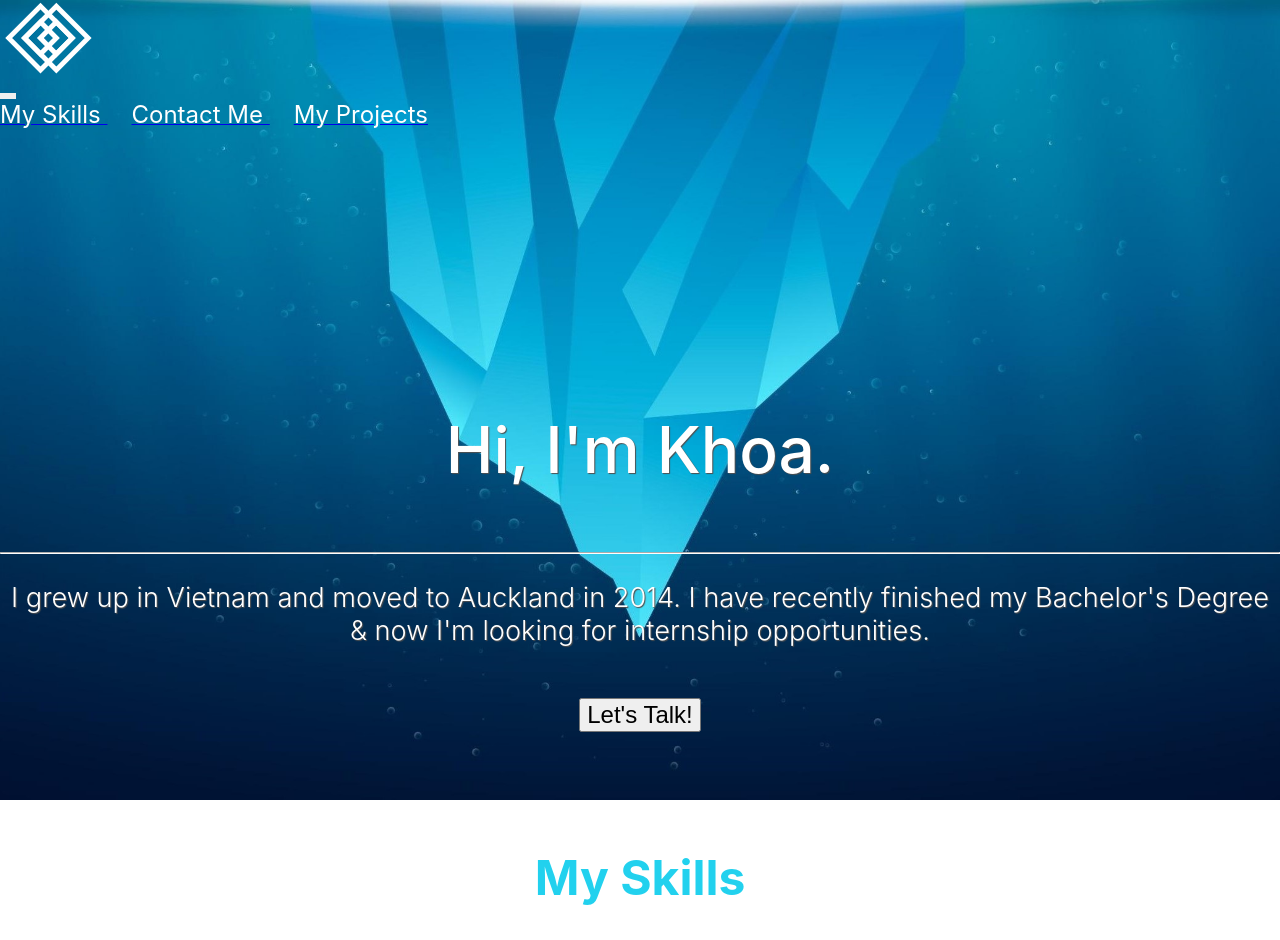
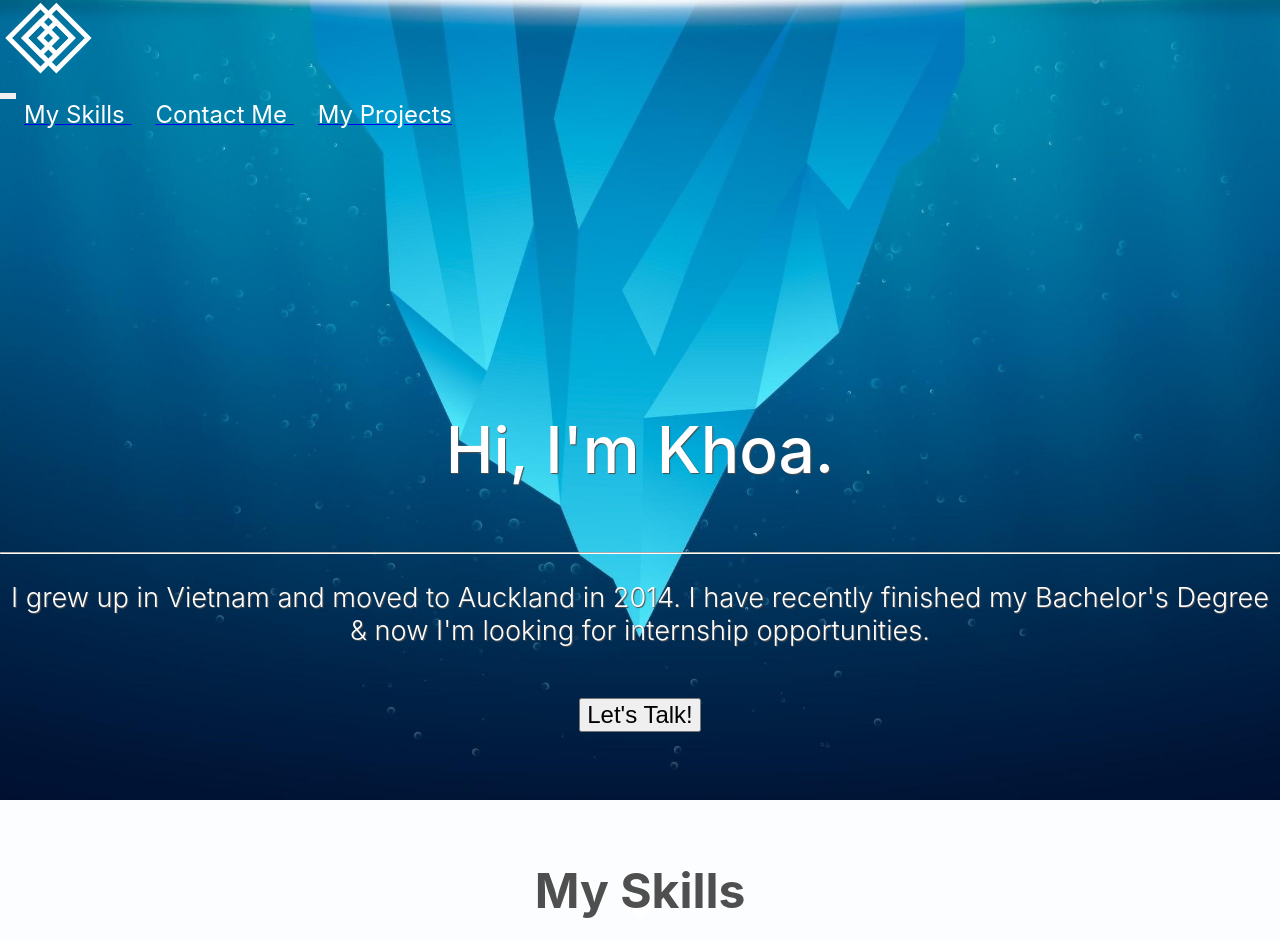
Before and after one commit to khoapham14/my_portfolio, a React (Create React App) app: page / in a window 1280 px wide. Shown: the top 940 px of the page. Built offline with nearby package versions, Linux system fonts and the light colour scheme; the HTML template or start-up script is replaced by a standard one.

Commit message:
Changed background color for skills & projects section. Re-aligned navbar to the right.

```diff
--- a/src/App.css
+++ b/src/App.css
@@ -40,7 +40,7 @@ body{
   background-position: 100% 100%, 0 100%;
   background-repeat: no-repeat;
   transition: background-size 0.5s linear;
-  margin-right: 1em;
+  margin-left: 1em;
 }
 
 #nav-link:hover{
@@ -94,18 +94,19 @@ body{
 
 /* Skills Section */
 #skills_section{
-  margin-top: 1%;
+  padding-top: 1%;
   text-align: center;
+  background-color: #fcfdfe;
 }
 
 #skills_header{
-  color: #22D1EE;
+  color: #4f4f4f;
   font-size: 3em;
   font-weight: 700;
 }
 
 #skills_sub_header{
-  color: #22D1EE;
+  color: #4f4f4f;
   font-size: 2em;
   font-weight: 400;
   line-height: 0;
@@ -194,10 +195,11 @@ body{
 /* Projects Section */
 #projects_section{
   padding-top: 5vh;
+  background-color: #fcfdfe;
 }
 
 #projects_header{
-  color: #22D1EE;
+  color: #4f4f4f;
   text-align: center;
   font-size: 3em;
   font-weight: 700;
@@ -215,7 +217,7 @@ body{
 /* Footer Section */
 #footer {
   background-color: #0E153A;
-  height: 25vh;
+  height: 15em;
   text-align: center;
 }
 
@@ -251,7 +253,7 @@ body{
 
   #contact_section{
     background-image: url("Assets/empty-underwater-blue-shine-abstract-background-light-bright-clean-ocean-sea/42065.jpg");
-    height: 120vh;
+    height: 150vh;
     width: auto;
     min-height: 720px;
     background-repeat: no-repeat;
@@ -267,20 +269,21 @@ body{
 
   #footer {
     background-color: #0E153A;
-    height: 50vh;
+    height: 10em;
+    min-height: 500px;
     text-align: center;
   }
 }
 
-@media only screen and (max-width: 700px) {
+@media only screen and (max-width: 770px) {
   body{
     font-size: 12px;
   }
 
   #footer {
     background-color: #0E153A;
-    height: 500px;
+    height: 50vw;
+    min-height: 500px;
     text-align: center;
   }
-
 }
--- a/src/App.js
+++ b/src/App.js
@@ -733,7 +733,7 @@ class App extends React.Component {
                 </Navbar.Brand>
                 <Navbar.Toggle aria-controls="basic-navbar-nav" id="custom-toggler" className="justify-content-end" />
                 <Navbar.Collapse id="basic-navbar-nav" className="justify-content-end">
-                  <Nav className="mr-auto justify-content-end">
+                  <Nav className="ml-auto justify-content-end">
                     <Nav.Link ><Link to="skills_section" spy={true} smooth={true} id="nav-link"> My Skills </Link></Nav.Link>
                     <Nav.Link > <Link to="contact_section" spy={true} smooth={true} id="nav-link"> Contact Me </Link></Nav.Link>
                     <Nav.Link > <Link to="projects_section" spy={true} smooth={true} id="nav-link"> My Projects </Link></Nav.Link>
```
Also changed, not shown: 1 other file (tests, documents, lock files or other folders).
